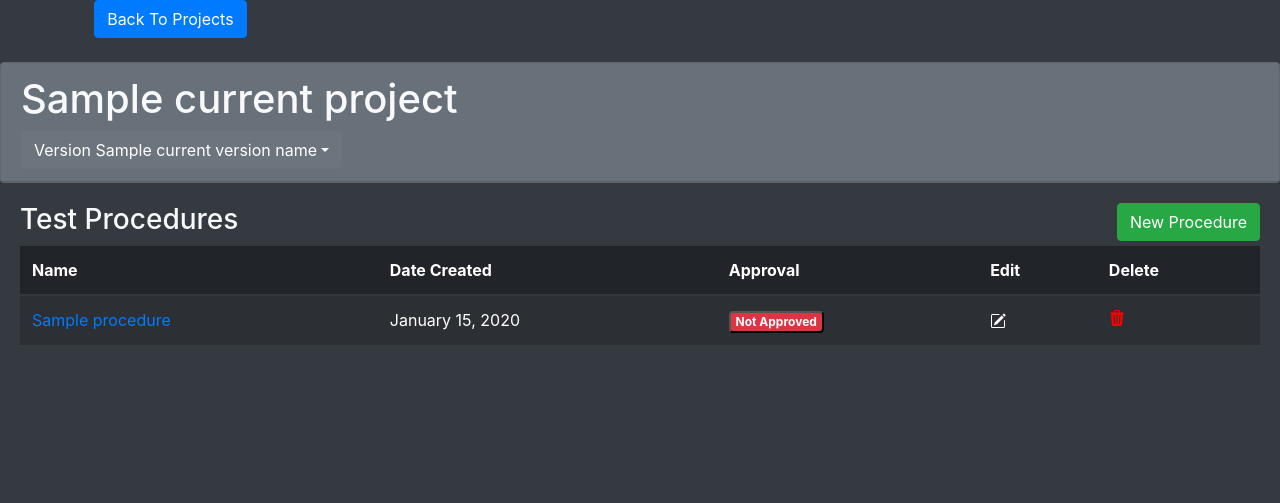
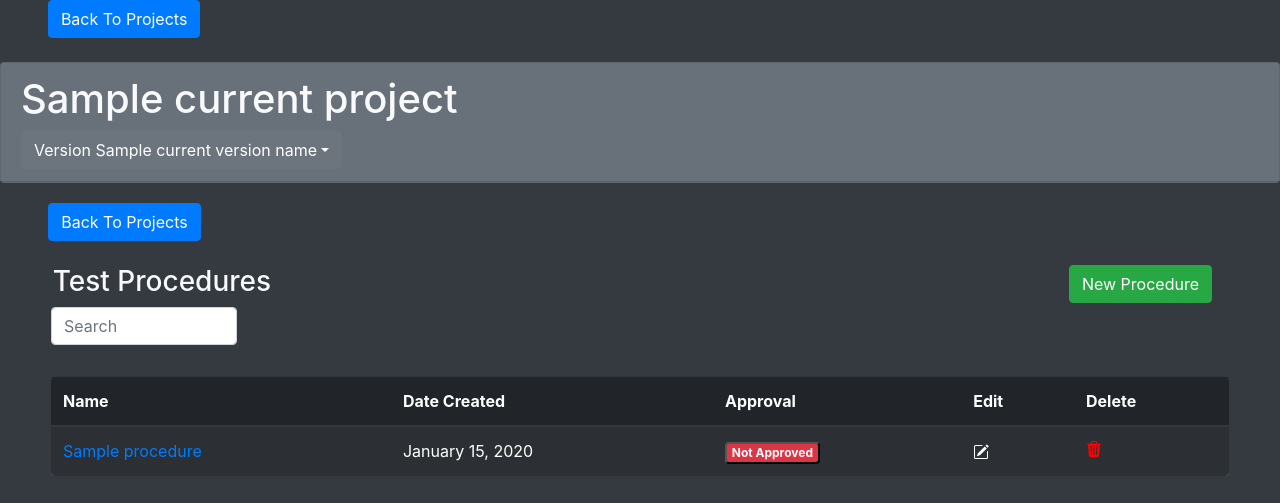
Before and after one commit to armanirodriguez/SWETestProcedure, a Flask app: template app/templates/procedures.html in a window 1280 px wide. Shown: the part 88-591 px from the top of the page. Run offline with Flask 2, Linux system fonts and the light colour scheme; the template is opened without the code that fills it: most values are stand-ins (such as "Sample title", 1, 10 or a date in 2020); some libraries are stand-ins or nearby versions.

Commit message:
Procedure Search Added

```diff
--- a/app/templates/_projectlayout.html
+++ b/app/templates/_projectlayout.html
@@ -2,7 +2,7 @@
 {% block content %}
 
 <div class="row">
-  <a class="btn btn-primary offset-md-1" href="{{url_for('projects')}}">Back To Projects</a>
+  <a class="btn btn-primary offset-md-1" style="margin-left: 4.8%;" href="{{url_for('projects')}}">Back To Projects</a>
 </div><br>
 
 <div class="card bg-secondary">
--- /dev/null
+++ b/app/templates/modalApprovalNotes.html
@@ -0,0 +1,17 @@
+<div class="modal fade" id="approvalModal{{procedure.id}}" tabindex="-1" role="dialog" aria-labelledby="approvalModalLabel" aria-hidden="true">
+    <div class="modal-dialog" role="document">
+      <div class="modal-content bg-secondary text-white">
+        <div class="modal-header">
+          <h5 class="modal-title" id="approvalModalLabel">Approval Notes</h5>
+          <button type="button" class="close" data-dismiss="modal" aria-label="Close">
+            <span aria-hidden="true">&times;</span>
+          </button>
+        </div>
+        <div class="modal-body">
+            <form method="POST" action="{{ url_for('projects') }}">
+                <fieldset class="form-group">
+                    {{ procedure.approvalNotes }}
+                </fieldset>
+                <button type="button" class="btn btn-danger" data-dismiss="modal">Close</button>
+            </form>
+</div>
--- a/app/templates/procedures.html
+++ b/app/templates/procedures.html
@@ -1,19 +1,24 @@
 {% extends "_projectlayout.html" %}
 {% block project_content %}
+<div class="row">
+  <a class="btn btn-primary" style="margin-left:3.4%;" href="{{url_for('projects')}}">Back To Projects</a>
+</div><br>
 
 
 <div id="container-fluid">
   <div class="row">
     <div class="col-2">
-        <h3 style="white-space: nowrap;">Test Procedures</h3>
+      <h3 style="white-space: nowrap; margin-left: 18%;">Test Procedures</h3>
     </div>
     <div class="col-10">
-        <span class="float-right"><a href="{{ url_for('new_procedure', project_id = project_id) }}"><button type="button" class="btn btn-success float-end text-end" data-toggle="modal" data-target="">New Procedure</button></a></span>
+      <span class="float-right"><a href="{{ url_for('new_procedure', project_id = project_id) }}"><button type="button" class="btn btn-success float-end text-end mr-5" data-toggle="modal" data-target="">New Procedure</button></a></span>
     </div>
   </div>
 </div>
 
-<table class="table table-hover table-striped table-dark">
+<input type="text" class="live-search-box form-control form-control" style="width:15%; margin: 2.5%; margin-top: 0%;" placeholder="Search" />
+
+<table class="table table-hover table-striped table-dark procedure-table" style="border-radius: 5px; margin: 0 auto; width: 95%;">
   <thead>
       <tr>
           <th scope="col">Name</th>
@@ -25,13 +30,15 @@
   </thead>
   <tbody>
   {% for procedure in procedures %}
-        <tr>
-            <td><a href="{{ url_for('procedure', procedure_id=procedure.id) }}">{{ procedure.name }}</a></td>
+      <tr id="prod-row">
+          <td id="prod-name"><a href="{{ url_for('procedure', procedure_id=procedure.id) }}">{{ procedure.name }}</a></td>
           <td>{{procedure.date_created.strftime('%B %d, %Y')}}</td>
           {% if procedure.approval %}
               <td><button type="button" class="badge badge-success" data-toggle="modal" data-target="#approvalModal{{procedure.id}}">Approved</button></td>
+              {% include 'modalApprovalNotes.html' %}
           {% else %}
               <td><button type="button" class="badge badge-danger" data-toggle="modal" data-target="#approvalModal{{procedure.id}}">Not Approved</button></td>
+              {% include 'modalApprovalNotes.html' %}
           {% endif %}
           <td>
               <a href="{{ url_for('edit_procedure', procedure_id=procedure.id, project_id=project_id) }}"><img src="/static/img/pencil-square.svg" alt="Edit"></a>
@@ -42,44 +49,36 @@
               </form>
           </td>
       </tr>
-
-        <!-- Approval Modal -->
-        <div class="modal fade" id="approvalModal{{procedure.id}}" tabindex="-1" role="dialog" aria-labelledby="approvalModalLabel" aria-hidden="true">
-            <div class="modal-dialog" role="document">
-              <div class="modal-content bg-secondary text-white">
-                <div class="modal-header">
-                  <h5 class="modal-title" id="approvalModalLabel">Approval Notes</h5>
-                  <button type="button" class="close" data-dismiss="modal" aria-label="Close">
-                    <span aria-hidden="true">&times;</span>
-                  </button>
-                </div>
-                <div class="modal-body">
-                    <form method="POST" action="{{ url_for('projects') }}">
-                        <fieldset class="form-group">
-                            {{ procedure.approvalNotes }}
-                        </fieldset>
-                        <button type="button" class="btn btn-danger" data-dismiss="modal">Close</button>
-                    </form>
-        </div>
-        <div class="modal fade" id="approvalModal{{procedure.id}}" tabindex="-1" role="dialog" aria-labelledby="approvalModalLabel" aria-hidden="true">
-    <div class="modal-dialog" role="document">
-      <div class="modal-content bg-secondary text-white">
-        <div class="modal-header">
-          <h5 class="modal-title" id="approvalModalLabel">Approval Notes</h5>
-          <button type="button" class="close" data-dismiss="modal" aria-label="Close">
-            <span aria-hidden="true">&times;</span>
-          </button>
-        </div>
-        <div class="modal-body">
-            <form method="POST" action="{{ url_for('projects') }}">
-                <fieldset class="form-group">
-                    {{ procedure.approvalNotes }}
-                </fieldset>
-                <button type="button" class="btn btn-danger" data-dismiss="modal">Close</button>
-            </form>
-</div>
   {% endfor %}
   </tbody>
 </table>
+<script src="https://code.jquery.com/jquery-3.5.1.js" integrity="sha256-QWo7LDvxbWT2tbbQ97B53yJnYU3WhH/C8ycbRAkjPDc=" crossorigin="anonymous"></script>
 
+<script type="text/javascript">
+  jQuery(document).ready(function($){
+      $('.procedure-table tbody tr #prod-name').each(function(){
+          $(this).attr('data-search-term', $(this).text().toLowerCase());
+      });
+
+      $('.live-search-box').on('keyup', function(){
+          var searchTerm = $(this).val().toLowerCase();
+          if(searchTerm !== ""){
+              $('.procedure-table tbody #prod-row').each(function(){
+                  if ($(this).find("td").filter(searchTerm.length < 1 || '[data-search-term *= ' + searchTerm + ']').length > 0) {
+                      $(this).show();
+                  } else {
+                      console.log($(this));
+                      $(this).hide();
+                  }
+              });
+          }
+          else{
+              console.log("Search is empty");
+              $('.procedure-table tbody #prod-row').each(function(){
+                  $(this).show();
+              });
+          }
+      });
+});
+</script>
 {% endblock project_content %}
```
Also changed, not shown: app/templates/teststeps.html (+7 -7 lines). Lines whose indentation alone changed are shown as unchanged.
